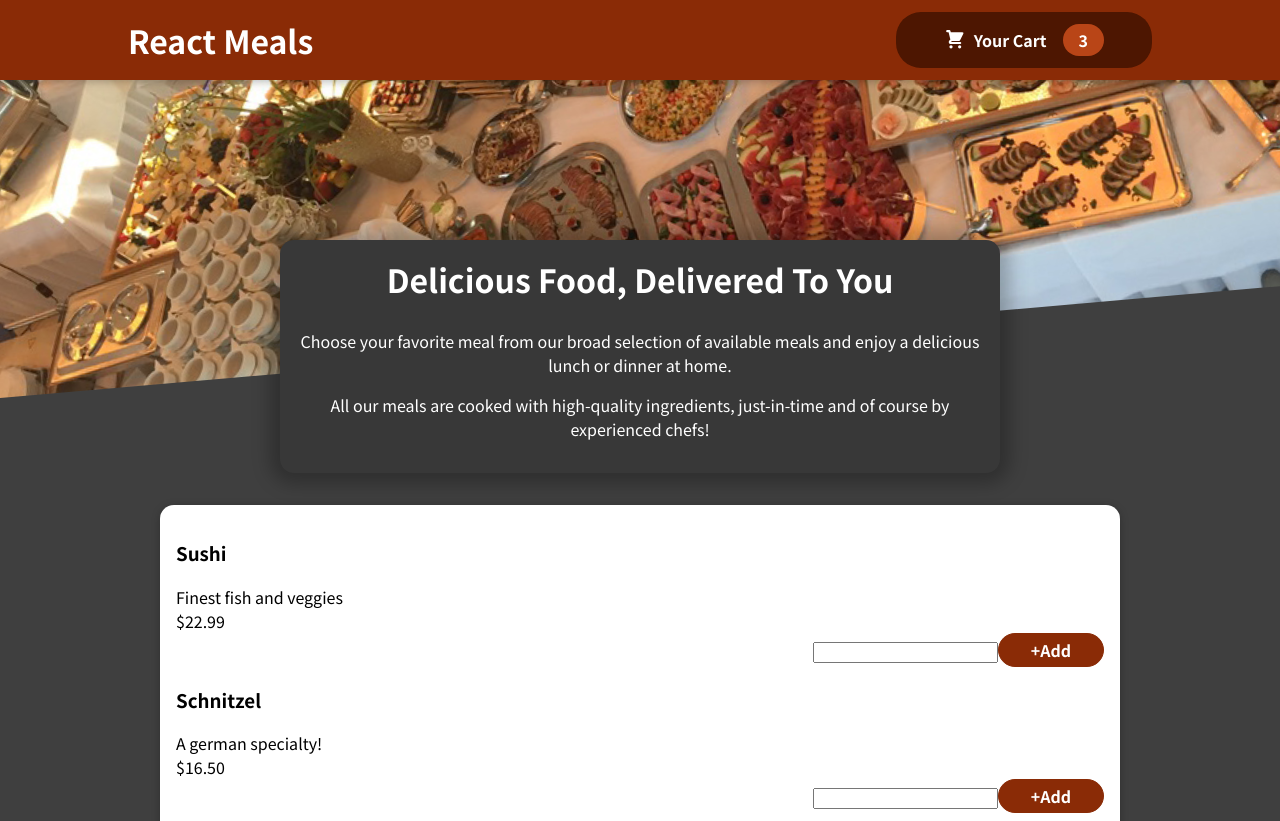
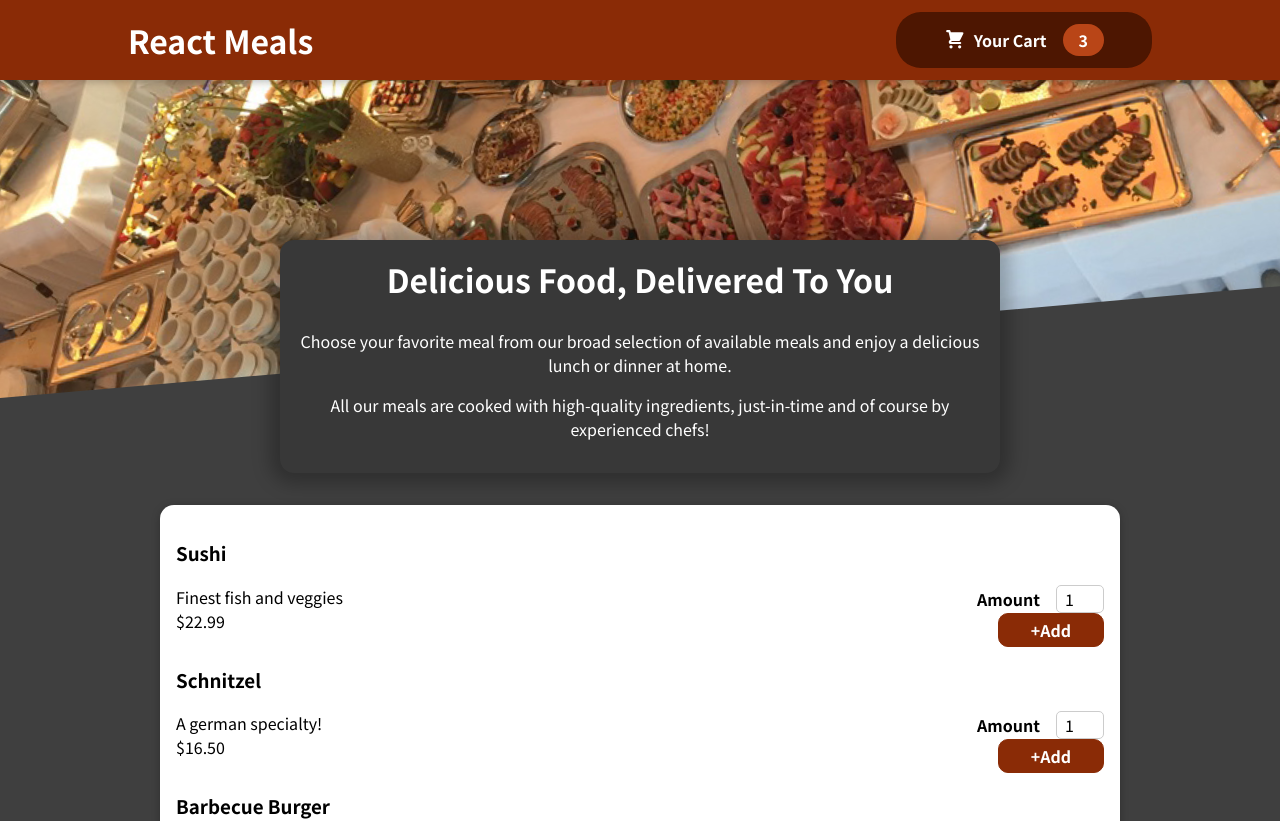
Before and after one commit to gauravkale2799/FoodOrderingApp, a React (Create React App) app: page / in a window 1280 px wide. Shown: the top 821 px of the page. Built offline with nearby package versions, Linux system fonts and the light colour scheme.

Commit message:
adding forms

```diff
--- a/src/components/Meals/MealItems/MealItemForm.js
+++ b/src/components/Meals/MealItems/MealItemForm.js
@@ -1,9 +1,17 @@
 import classes from './MealItemForm.module.css'
+import Input from '../../UI/Input';
 
 const MealItemForm= props =>{
   return (
     <form className={classes.form}>
-        <input />
+        <Input label = "Amount" input={{
+            id: 'amount',
+            type: 'number',
+            min: '1',
+            max: '5',
+            step: '1',
+            defaultValue:'1'
+        }}/>
         <button>+Add</button>
     </form>
   );
--- a/src/components/Meals/MealItems/MealItemForm.module.css
+++ b/src/components/Meals/MealItems/MealItemForm.module.css
@@ -9,8 +9,9 @@
     border: 1px solid #8a2b06;
     color: white;
     padding: 0.25rem 2rem;
-    border-radius: 20px;
+    border-radius: 10px;
     font-weight: bold;
+
   }
 
   .form button:hover,
--- /dev/null
+++ b/src/components/UI/Input.js
@@ -0,0 +1,10 @@
+import classes from './Input.module.css';
+
+const Input = props =>{
+    return <div className={classes.input}>
+        <label htmlFor={props.input.id}>{props.label}</label>
+        <input {...props.input}/>
+    </div>
+};
+
+export default Input;
--- /dev/null
+++ b/src/components/UI/Input.module.css
@@ -0,0 +1,18 @@
+.input {
+    display:right;
+    align-items: right;
+    margin-top:-3rem;
+  }
+
+  .input label {
+    font-weight: bold;
+    margin-right: 1rem;
+  }
+
+  .input input {
+    width: 3rem;
+    border-radius: 5px;
+    border: 1px solid #ccc;
+    font: inherit;
+    padding-left: 0.5rem;
+  }
```
